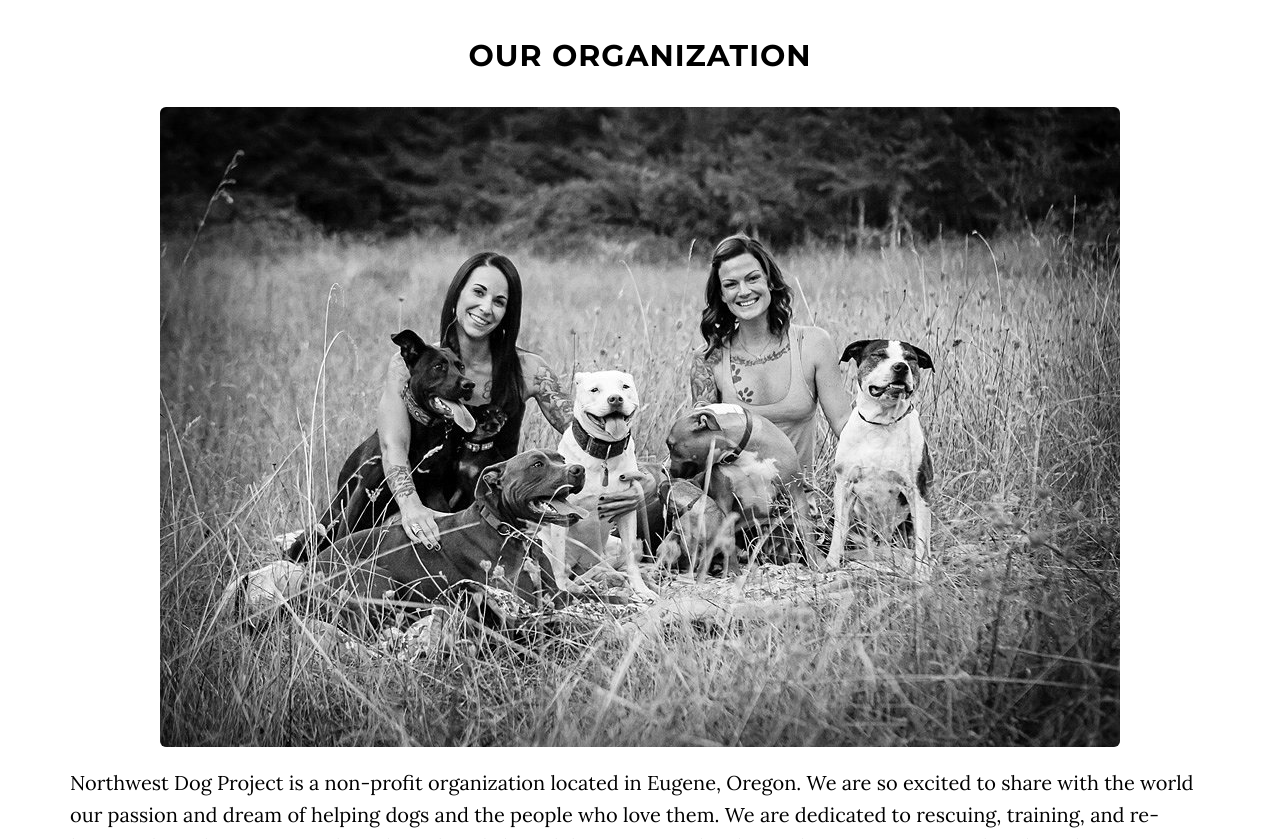
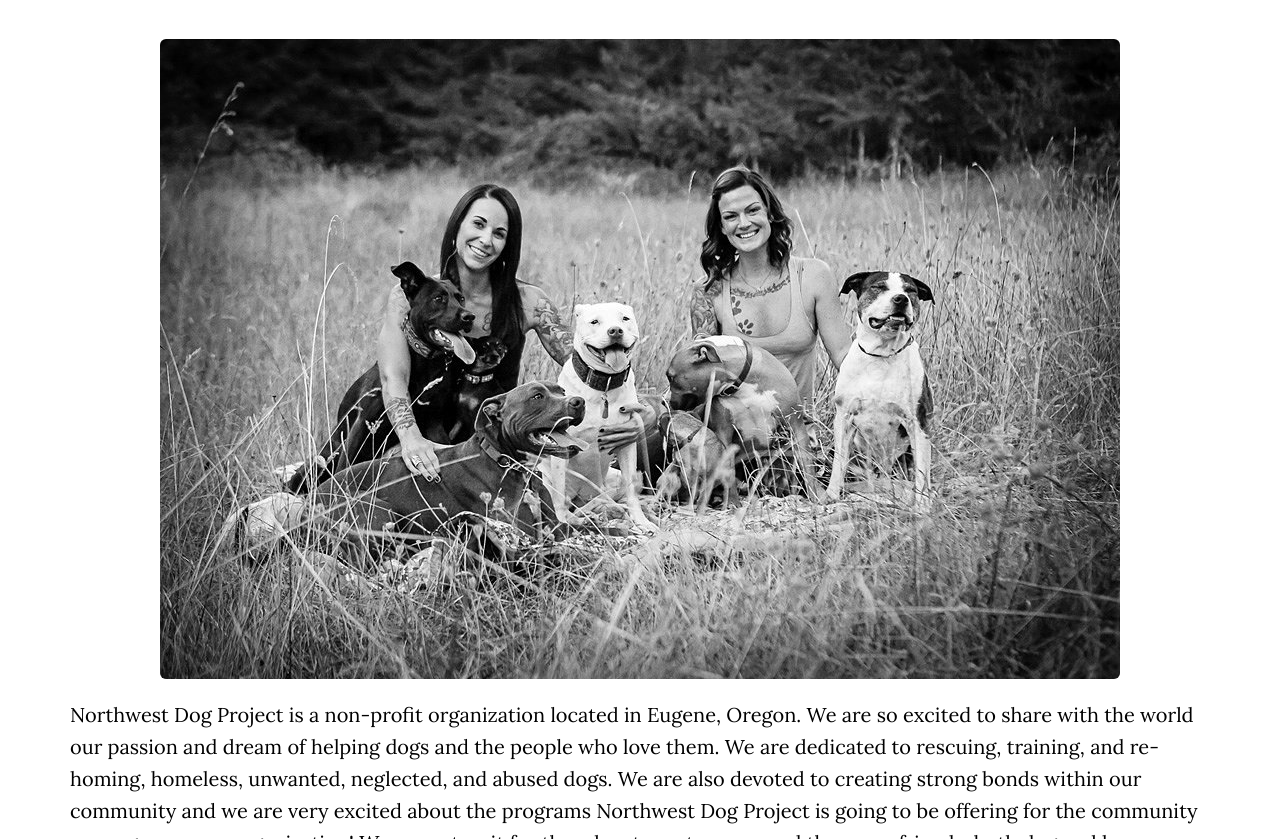
Before and after one commit to csjoblom/nwdogproject, a plain HTML site: page index.html in a window 1280 px wide. Shown: the part 1555-2394 px from the top of the page. Drawn offline with Linux system fonts and the light colour scheme; some packages are replaced by stand-ins of ours.

Commit message:
minor fix

```diff
--- a/index.html
+++ b/index.html
@@ -108,7 +108,6 @@
         </div><br />
         <div class="row">
             <div class="col-lg-12">
-            <h2>Our Organization</h2>
                 <center><img src="img/org-bio.jpg" class="img-responsive img-rounded"></center><br />
                 <p class="text-left">Northwest Dog Project is a non-profit organization located in Eugene, Oregon. We are so excited to share with the world our passion and dream of helping dogs and the people who love them. We are dedicated to rescuing, training, and re-homing, homeless, unwanted, neglected, and abused dogs. We are also devoted to creating strong bonds within our community and we are very excited about the programs Northwest Dog Project is going to be offering for the community as we grow as an organization! We cannot wait for the adventures to come and the many friends, both dog and human, that we will meet along the way.</p>
             </div>
```
